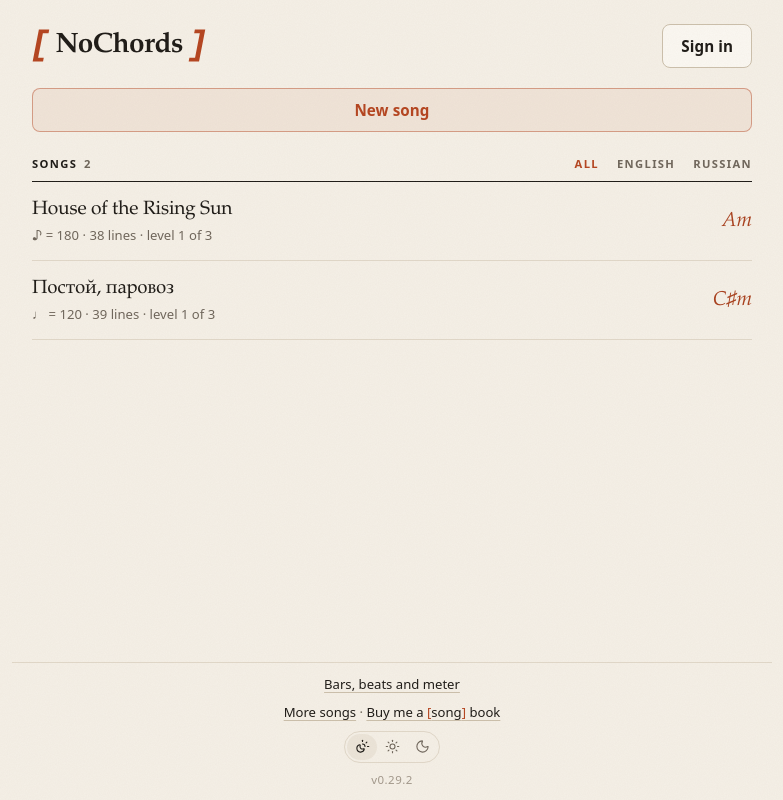
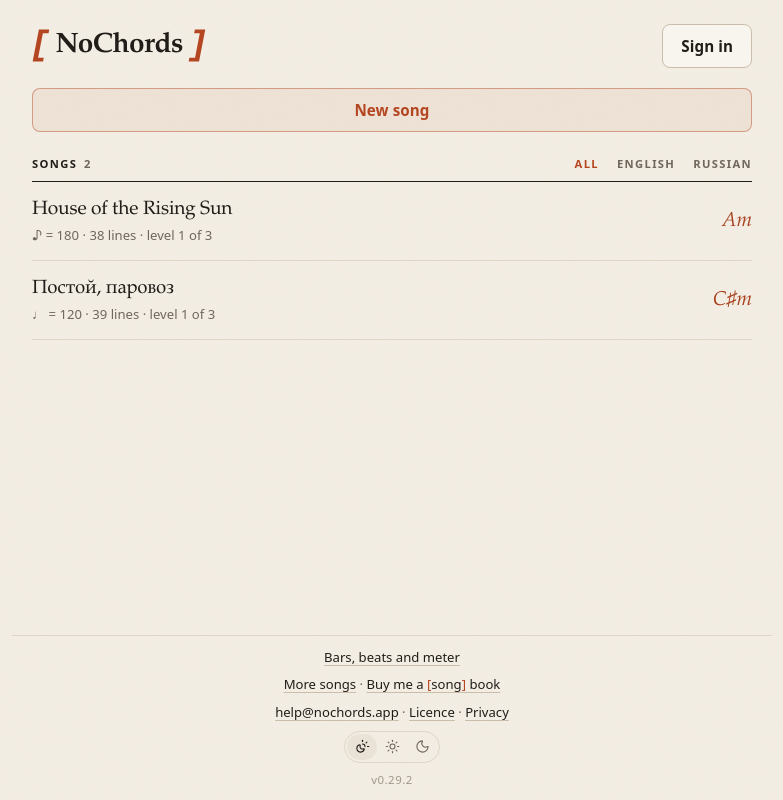
Before and after one commit to anton-g-kulikov/NoChords, a React (Vite) app: page / in a window 1280 px wide. Shown: the whole page, without its empty margins (248-1031 px from the left). Built offline with nearby package versions, Linux system fonts and the light colour scheme; no server answers.

Commit message:
feat: the library footer links help, Licence and Privacy
A third footer line: help@nochords.app (a mailto), Licence and Privacy, the last two opening the pages on nochords.app.

Co-Authored-By: Claude Opus 5.5 <noreply@anthropic.com>

```diff
--- a/src/components/SongList.tsx
+++ b/src/components/SongList.tsx
@@ -22,6 +22,13 @@ const SUPPORT_URL = 'https://buymeacoffee.com/antonkulikov';
 
 /** The public song archive: songs to copy into a library, and where to share one (ADR-090). */
 const SONGS_URL = 'https://github.com/anton-g-kulikov/nochords-songs';
+
+/** Where to write for help, forwarded to the maker (ADR-102). */
+const HELP_EMAIL = 'help@nochords.app';
+
+/** The site's own pages, so they have one public address the stores can point at too (ADR-102). */
+const LICENCE_URL = 'https://nochords.app/licence/';
+const PRIVACY_URL = 'https://nochords.app/privacy/';
 
 interface SongListProps {
   songs: Song[];
@@ -219,8 +226,9 @@ export function SongList({
          * how the app looks on this device, and which build it is. The account line that used to
          * lead it repeated the header's button in words, and is gone.
          */}
-        {/* Two lines, each one kind of link: the app itself — how to read it, how to install it —
-            then what lies beyond it, more songs and support (ADR-098). */}
+        {/* Lines, each one kind of link: the app itself — how to read it, how to install it — then
+            what lies beyond it, more songs and support; then help and the small print (ADR-098,
+            ADR-102). */}
         <p className="library__links">
           <button type="button" className="library__install" onClick={onOpenGuide}>
             Bars, beats and meter
@@ -246,6 +254,19 @@ export function SongList({
           <a className="library__install" href={SUPPORT_URL} target="_blank" rel="noopener noreferrer">
             Buy me a <span className="library__bracket">[</span>song
             <span className="library__bracket">]</span> book
+          </a>
+        </p>
+        <p className="library__links">
+          <a className="library__install" href={`mailto:${HELP_EMAIL}`}>
+            {HELP_EMAIL}
+          </a>
+          {' · '}
+          <a className="library__install" href={LICENCE_URL} target="_blank" rel="noopener noreferrer">
+            Licence
+          </a>
+          {' · '}
+          <a className="library__install" href={PRIVACY_URL} target="_blank" rel="noopener noreferrer">
+            Privacy
           </a>
         </p>
 
```
